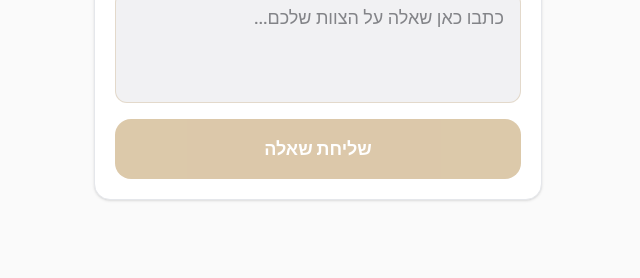
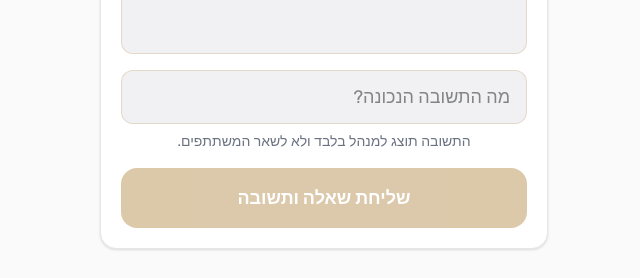
Before and after one commit to BEINUSH/tzevet-2, a Next.js app: page /submit in a window 1280 px wide. Shown: the part 479-757 px from the top of the page, without its empty margins (416-1056 px from the left). Built offline with nearby package versions, Linux system fonts and the light colour scheme; no server answers; the database is empty.

Commit message:
Add answer field to team submission form

```diff
--- a/src/app/submit/SubmitForm.tsx
+++ b/src/app/submit/SubmitForm.tsx
@@ -9,6 +9,7 @@ import { MAX_QUESTIONS_PER_TEAM } from "./constants";
 export function SubmitForm({ teams }: { teams: { id: string; name: string }[] }) {
   const [teamId, setTeamId] = useState("");
   const [text, setText] = useState("");
+  const [answer, setAnswer] = useState("");
   const [remaining, setRemaining] = useState<number | null>(null);
   const [error, setError] = useState("");
   const [success, setSuccess] = useState("");
@@ -28,15 +29,16 @@ export function SubmitForm({ teams }: { teams: { id: string; name: string }[] })
 
   function handleSubmit(e: React.FormEvent) {
     e.preventDefault();
-    if (!teamId || !text.trim()) return;
+    if (!teamId || !text.trim() || !answer.trim()) return;
     setError("");
     setSuccess("");
     startTransition(async () => {
-      const res = await submitQuestion(teamId, text.trim());
+      const res = await submitQuestion(teamId, text.trim(), answer.trim());
       if (res.ok) {
         setText("");
+        setAnswer("");
         setRemaining(res.remaining ?? null);
-        setSuccess("השאלה נשלחה! תודה 🙌");
+        setSuccess("השאלה והתשובה נשלחו! תודה 🙌");
       } else {
         setError(res.error || "משהו השתבש, נסו שוב");
         if (res.remaining !== undefined) setRemaining(res.remaining);
@@ -79,6 +81,19 @@ export function SubmitForm({ teams }: { teams: { id: string; name: string }[] })
           onChange={(e) => setText(e.target.value)}
         />
 
+        <input
+          className="w-full rounded-xl bg-brand-navy-lighter border border-brand-gold/20 px-4 py-3 text-lg focus:outline-none focus:border-brand-gold"
+          placeholder="מה התשובה הנכונה?"
+          aria-label="התשובה הנכונה"
+          value={answer}
+          maxLength={200}
+          disabled={!teamId || full}
+          onChange={(e) => setAnswer(e.target.value)}
+        />
+        <p className="-mt-2 text-sm text-brand-muted">
+          התשובה תוצג למנהל בלבד ולא לשאר המשתתפים.
+        </p>
+
         {error && (
           <p className="text-brand-danger text-sm font-semibold" role="alert">
             {error}
@@ -90,8 +105,8 @@ export function SubmitForm({ teams }: { teams: { id: string; name: string }[] })
           </p>
         )}
 
-        <Button size="lg" type="submit" disabled={pending || !teamId || !text.trim() || full} className="w-full">
-          {pending ? "שולח..." : "שליחת שאלה"}
+        <Button size="lg" type="submit" disabled={pending || !teamId || !text.trim() || !answer.trim() || full} className="w-full">
+          {pending ? "שולח..." : "שליחת שאלה ותשובה"}
         </Button>
       </form>
     </Card>
```
